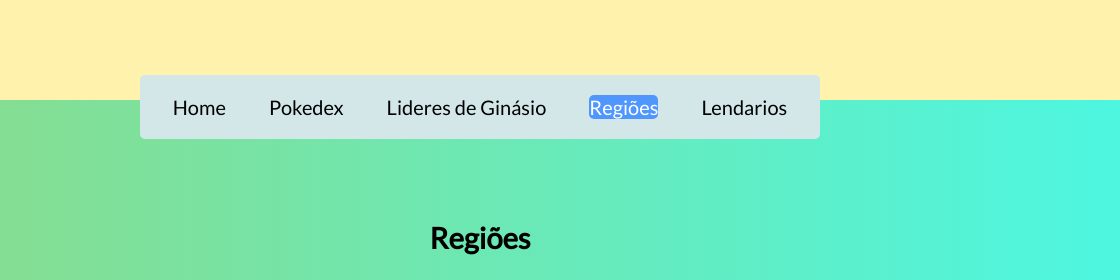
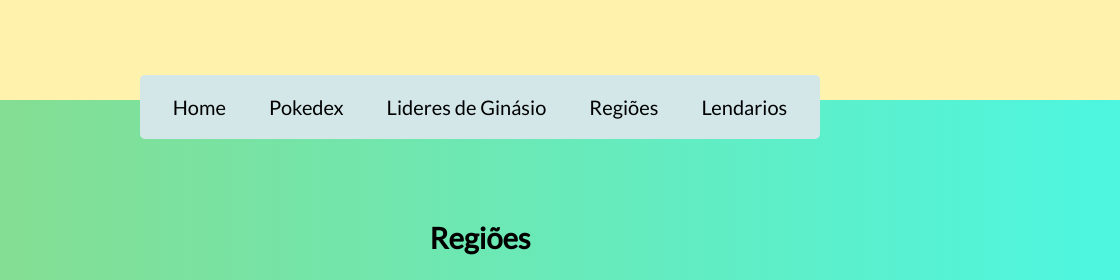
Before and after one commit to clucasg/pokemon.io, a plain HTML site: page regions.html in a window 1280 px wide. Shown: the top 280 px of the page, 160-1280 px from the left. Drawn offline with Linux system fonts and the light colour scheme.

Commit message:
Update regions.html

```diff
--- a/regions.html
+++ b/regions.html
@@ -14,10 +14,10 @@
 
     <nav class="navegador">
         <ul>
-            <li><a  href="home.html">Home</a></li>
+            <li><a href="home.html">Home</a></li>
             <li><a href="pokedex.html">Pokedex</a></li>
             <li><a href="lideres.html">Lideres de Ginásio</a></li>
-            <li><a class="atual" href="regions.html">Regiões</a></li>
+            <li><a href="regions.html">Regiões</a></li>
             <li><a href="lendarios.html">Lendarios</a></li>
         </ul>
 
```
